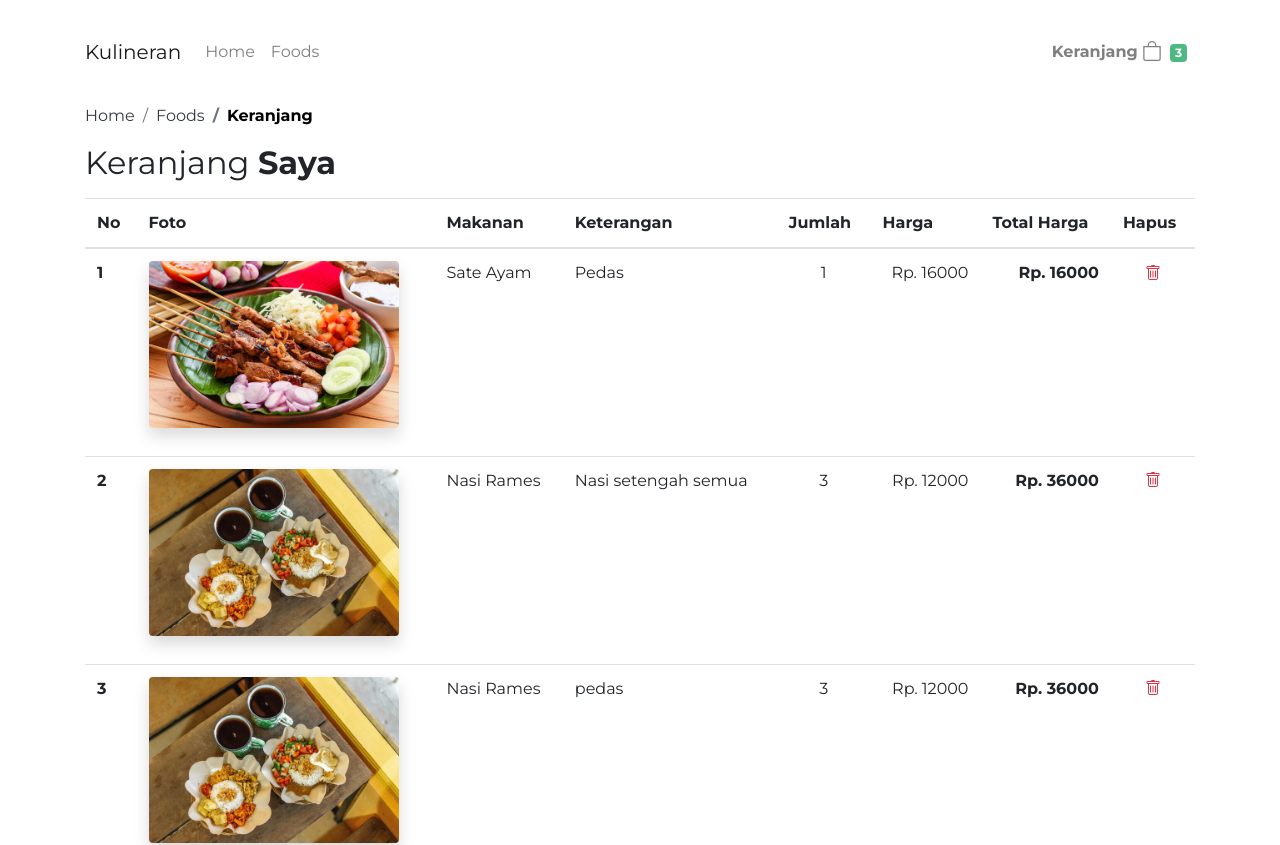
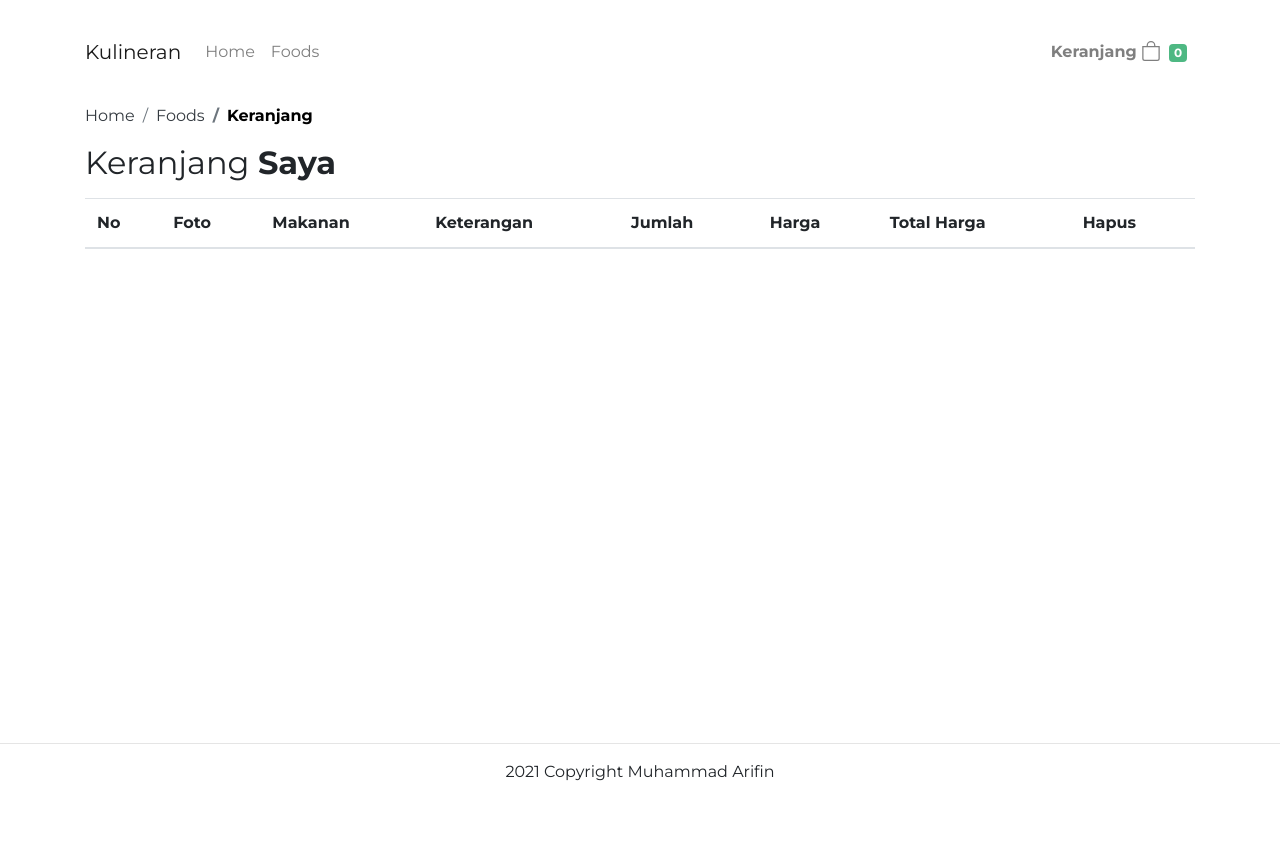
Before and after one commit to ifindev/kulineran-app, a Vue app: page /keranjang in a window 1280 px wide. Shown: the top 845 px of the page. After the commit the page ends 800 px from the top, so only its background shows below. Built offline with nearby package versions, Linux system fonts and the light colour scheme; data requests are answered from the project's data file; what vue-toast-notification would draw is missing.

Commit message:
Add Delete pesanan

```diff
--- a/src/components/Navbar.vue
+++ b/src/components/Navbar.vue
@@ -30,7 +30,11 @@
               Keranjang
               <b-icon-bag></b-icon-bag>
               <span class="badge badge-success ml-2">
-                {{ jumlah_pesanan.length }}
+                {{
+                  updateKeranjang
+                    ? updateKeranjang.length
+                    : jumlah_pesanan.length
+                }}
               </span>
             </router-link>
           </li>
@@ -45,6 +49,8 @@ import axios from 'axios';
 
 export default {
   name: 'Navbar',
+
+  props: ['updateKeranjang'],
 
   data() {
     return {
--- a/src/db/db.json
+++ b/src/db/db.json
@@ -99,46 +99,6 @@
       "gambar": "lontong-opor-ayam.jpg"
     }
   ],
-  "keranjangs": [
-    {
-      "product": {
-        "id": 1,
-        "kode": "K-01",
-        "nama": "Sate Ayam",
-        "harga": 16000,
-        "is_ready": true,
-        "gambar": "sate-ayam.jpg"
-      },
-      "jumlah_pesanan": "1",
-      "keterangan": "Pedas",
-      "id": 1
-    },
-    {
-      "product": {
-        "id": 3,
-        "kode": "K-03",
-        "nama": "Nasi Rames",
-        "harga": 12000,
-        "is_ready": true,
-        "gambar": "nasi-rames.jpg"
-      },
-      "jumlah_pesanan": "3",
-      "keterangan": "Nasi setengah semua",
-      "id": 2
-    },
-    {
-      "product": {
-        "id": 3,
-        "kode": "K-03",
-        "nama": "Nasi Rames",
-        "harga": 12000,
-        "is_ready": true,
-        "gambar": "nasi-rames.jpg"
-      },
-      "jumlah_pesanan": "3",
-      "keterangan": "pedas",
-      "id": 3
-    }
-  ],
+  "keranjangs": [],
   "pesanans": []
 }
--- a/src/views/Keranjang.vue
+++ b/src/views/Keranjang.vue
@@ -1,6 +1,6 @@
 <template>
   <div>
-    <Navbar />
+    <Navbar :updateKeranjang="keranjangs" />
     <div class="container">
       <!-- Breadcrumb -->
       <div class="row mt-4">
@@ -68,7 +68,9 @@
                     </strong>
                   </td>
                   <td class="text-center text-danger">
-                    <b-icon-trash></b-icon-trash>
+                    <b-icon-trash
+                      @click="hapusPesanan(keranjang.id)"
+                    ></b-icon-trash>
                   </td>
                 </tr>
 
@@ -110,6 +112,26 @@ export default {
     setKerangjang: function(data) {
       this.keranjangs = data;
     },
+
+    hapusPesanan: function(id) {
+      axios
+        .delete('http://localhost:3000/keranjangs/' + id)
+        .then((response) => {
+          this.$toast.error('Pesanan Berhasil Dihapus!', {
+            type: 'error',
+            position: 'top-right',
+            duration: 2000,
+            dismissible: true,
+          });
+
+          /* update data pesanan */
+          axios
+            .get('http://localhost:3000/keranjangs')
+            .then((response) => this.setKerangjang(response.data))
+            .catch((error) => console.log('Gagal: ', error));
+        })
+        .catch((error) => console.log('Gagal: ', error));
+    },
   },
 
   mounted() {
```
